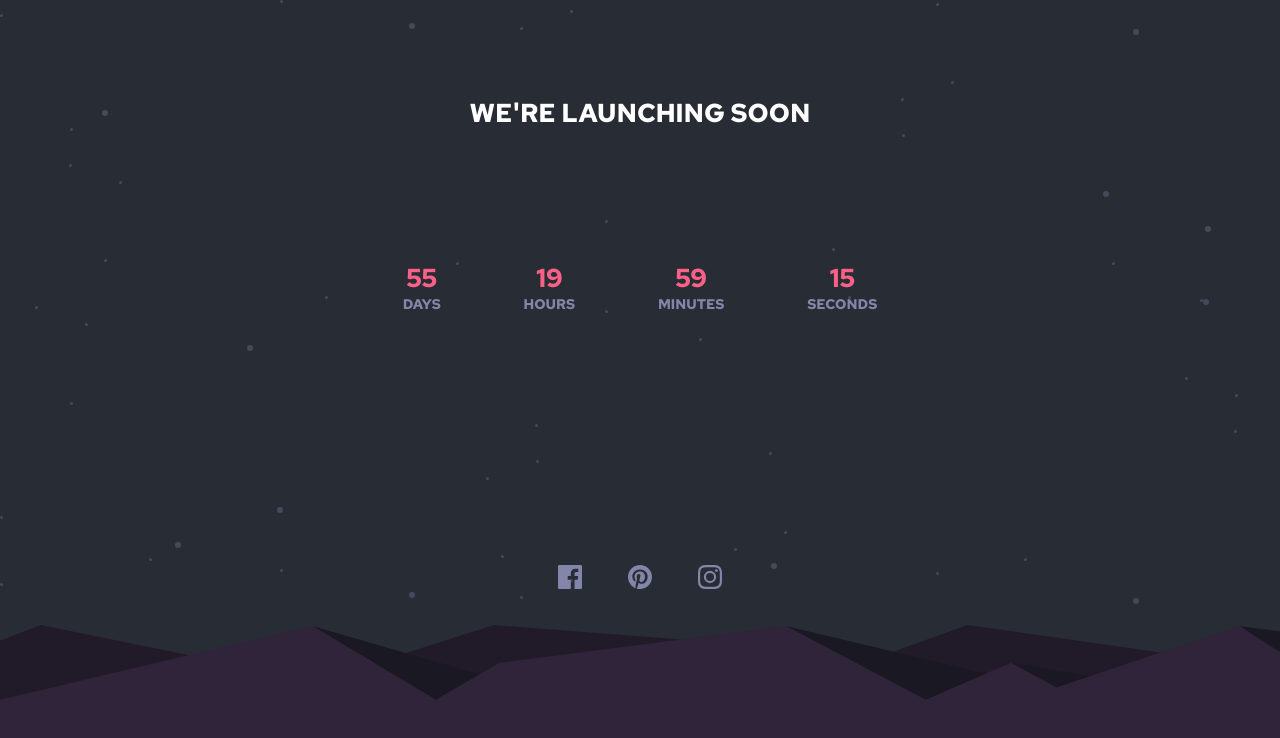
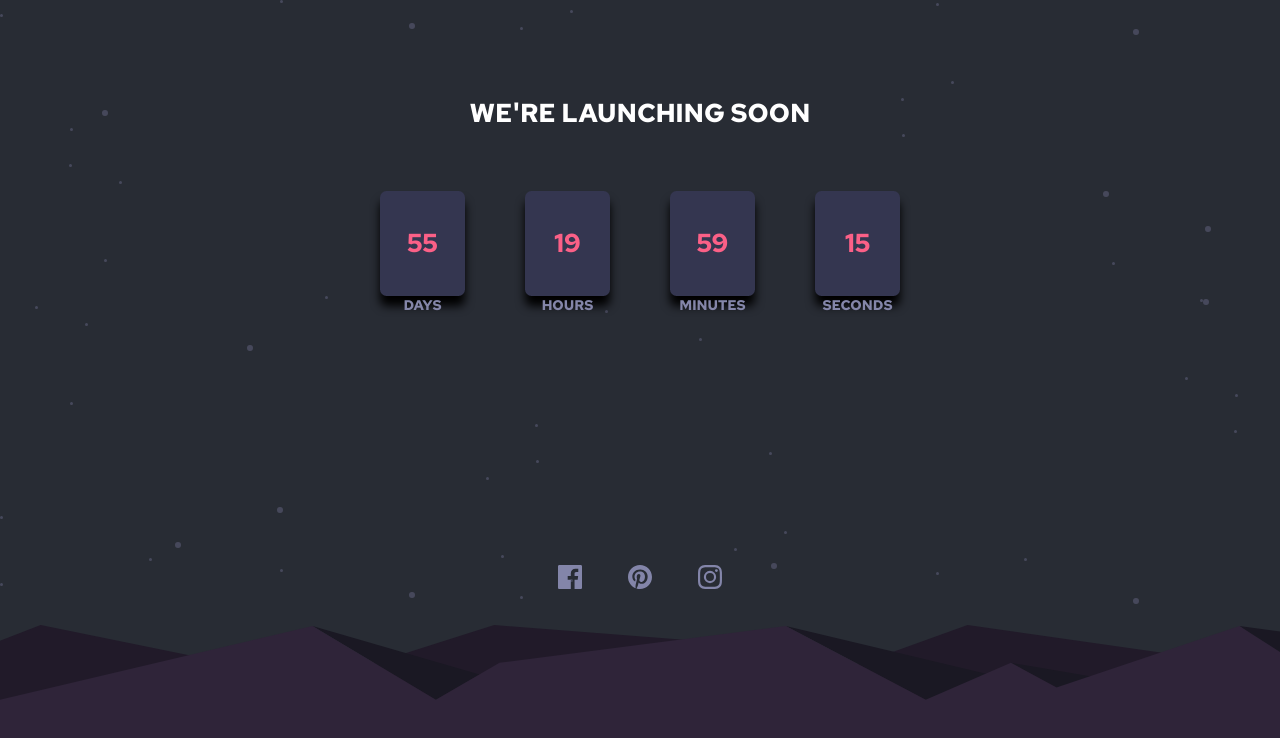
Before and after one commit to phellwege/countdown, a React (Create React App) app: page /#/ in a window 1280 px wide. Shown: the top 738 px of the page. Built offline with nearby package versions, Linux system fonts and the light colour scheme.

Commit message:
cleaned code

```diff
--- a/src/views/Home.css
+++ b/src/views/Home.css
@@ -13,6 +13,7 @@
 .timerWrap {
     display: flex;
     justify-content: space-evenly;
+    align-items: center;
     width: 50%;
     margin-left: 25%;
     height: 10%;
@@ -49,18 +50,12 @@
     z-index: -1;
 }
 .timeBG {
-    background-size: 20em;
+    color:hsl(345, 95%, 68%);
     background-color: hsl(236, 21%, 26%);
+    width: 85px;
+    min-height:70px;
+    border-radius: .25em;
+    box-shadow: 0px 10px 10px black;
+    padding-top: 35px;
+
 }
-#days {
-    color:hsl(345, 95%, 68%);
-}
-#hours {
-    color:hsl(345, 95%, 68%);
-}
-#minutes {
-    color:hsl(345, 95%, 68%);
-}
-#seconds {
-    color:hsl(345, 95%, 68%);
-}
--- a/src/views/Home.js
+++ b/src/views/Home.js
@@ -31,25 +31,25 @@ export default (props) => {
                 <h4>WE'RE LAUNCHING SOON</h4>
                 <div className="timerWrap">
                     <div>
-                        <span id='days' classname='timeBG'></span>
+                        <span id='days' className='timeBG'></span>
                         <span className="timerSubText">
                             DAYS
                         </span>
                     </div>
                     <div>
-                        <span id='hours' classname='timeBG'></span>
+                        <span id='hours' className='timeBG'></span>
                         <span className="timerSubText">
                             HOURS
                         </span>
                     </div>
                     <div>
-                        <span id='minutes' classname='timeBG'></span>
+                        <span id='minutes' className='timeBG'></span>
                         <span className="timerSubText">
                             MINUTES
                         </span>
                     </div>
                     <div>
-                        <span id='seconds' classname='timeBG'></span>
+                        <span id='seconds' className='timeBG'></span>
                         <span className="timerSubText">
                             SECONDS
                         </span>
```
